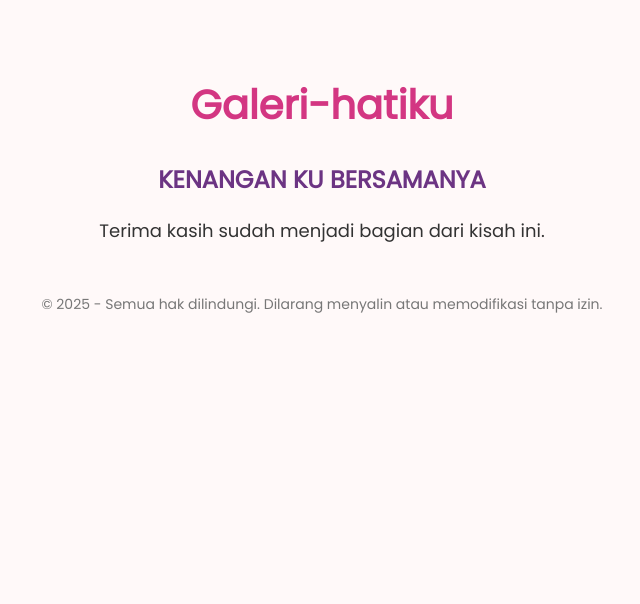
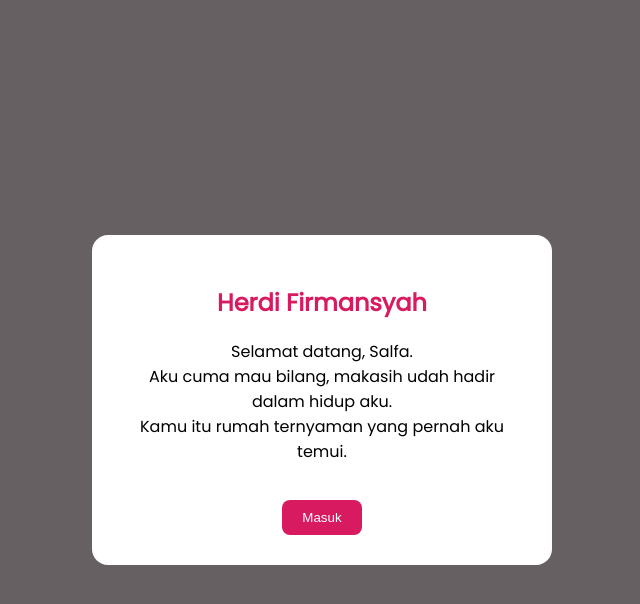
Before and after one commit to hrdfrmnsyhh/Galeri-hatiku, a plain HTML site: page index.html in a window 1280 px wide. Shown: the whole page, without its empty margins (318-958 px from the left). Drawn offline with Linux system fonts and the light colour scheme.

Commit message:
Update index.html

```diff
--- a/index.html
+++ b/index.html
@@ -2,42 +2,98 @@
 <html lang="id">
 <head>
   <meta charset="UTF-8">
-  <title>Galeri Hatiku</title>
+  <title>Herdi Firmansyah</title>
   <link href="https://fonts.googleapis.com/css2?family=Poppins&display=swap" rel="stylesheet">
   <style>
     body {
+      margin: 0;
       font-family: 'Poppins', sans-serif;
-      background-color: #fff9f9;
-      color: #333;
-      padding: 40px;
+      background-color: #fff0f5;
+      overflow: hidden;
+    }
+    .loader {
+      position: fixed;
+      width: 100%;
+      height: 100%;
+      background-color: #fce4ec;
+      display: flex;
+      align-items: center;
+      justify-content: center;
+      font-size: 24px;
+      color: #d81b60;
+      z-index: 9999;
+    }
+    .popup {
+      display: none;
+      position: fixed;
+      z-index: 9998;
+      top: 0; left: 0; right: 0; bottom: 0;
+      background: rgba(0,0,0,0.6);
+      align-items: center;
+      justify-content: center;
+    }
+    .popup-content {
+      background: white;
+      padding: 30px;
+      border-radius: 16px;
+      max-width: 400px;
       text-align: center;
     }
-    h1 {
-      font-size: 40px;
-      color: #d33682;
+    .popup h2 {
+      color: #d81b60;
     }
-    h2 {
-      font-size: 24px;
+    .popup button {
       margin-top: 20px;
-      color: #6c3483;
+      padding: 10px 20px;
+      background: #d81b60;
+      color: white;
+      border: none;
+      border-radius: 8px;
+      cursor: pointer;
     }
-    p {
-      font-size: 18px;
-    }
-    .copyright {
-      margin-top: 50px;
-      font-size: 14px;
-      color: #777;
+    .main-content {
+      display: none;
+      padding: 30px;
+      text-align: center;
     }
   </style>
 </head>
 <body>
-  <h1>Galeri-hatiku</h1>
-  <h2>KENANGAN KU BERSAMANYA</h2>
-  <p>Terima kasih sudah menjadi bagian dari kisah ini.</p>
 
-  <div class="copyright">
-    &copy; 2025 - Semua hak dilindungi. Dilarang menyalin atau memodifikasi tanpa izin.
+  <div class="loader">Loading cinta...</div>
+
+  <div class="popup" id="popup">
+    <div class="popup-content">
+      <h2>Herdi Firmansyah</h2>
+      <p>Selamat datang, Salfa.<br>
+      Aku cuma mau bilang, makasih udah hadir dalam hidup aku.<br>
+      Kamu itu rumah ternyaman yang pernah aku temui.</p>
+      <button onclick="closePopup()">Masuk</button>
+    </div>
   </div>
+
+  <div class="main-content" id="mainContent">
+    <h1>Galeri Hatiku</h1>
+    <p>Kenangan indah yang pernah kita lalui berdua...</p>
+    <!-- Nanti di sini bisa tambah galeri, dll -->
+  </div>
+
+  <script>
+    // Loading screen
+    window.onload = function () {
+      setTimeout(function () {
+        document.querySelector('.loader').style.display = 'none';
+        document.getElementById('popup').style.display = 'flex';
+      }, 2000); // waktu loading 2 detik
+    };
+
+    // Tutup popup
+    function closePopup() {
+      document.getElementById('popup').style.display = 'none';
+      document.getElementById('mainContent').style.display = 'block';
+      document.body.style.overflow = 'auto';
+    }
+  </script>
+
 </body>
 </html>
```
